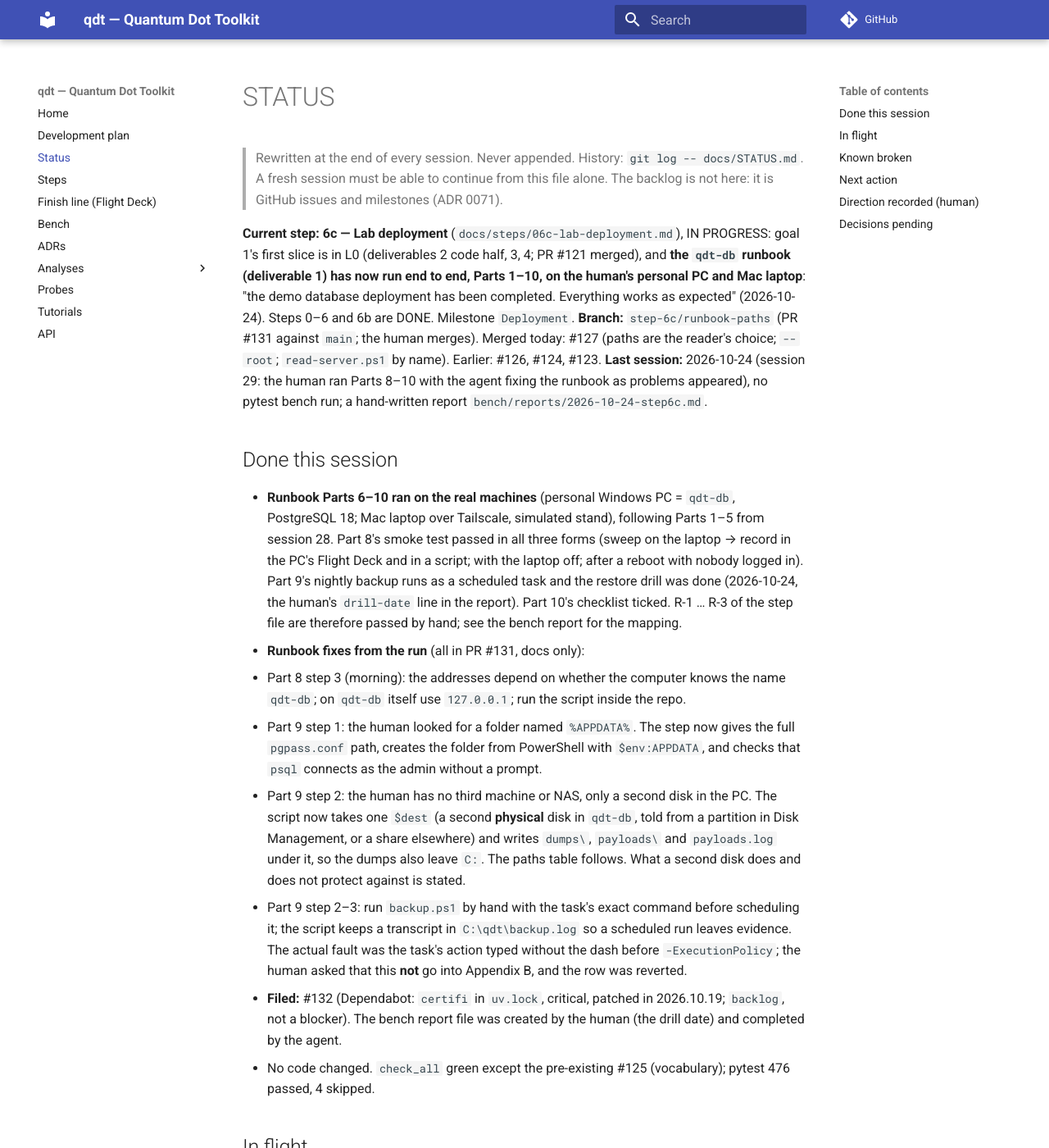
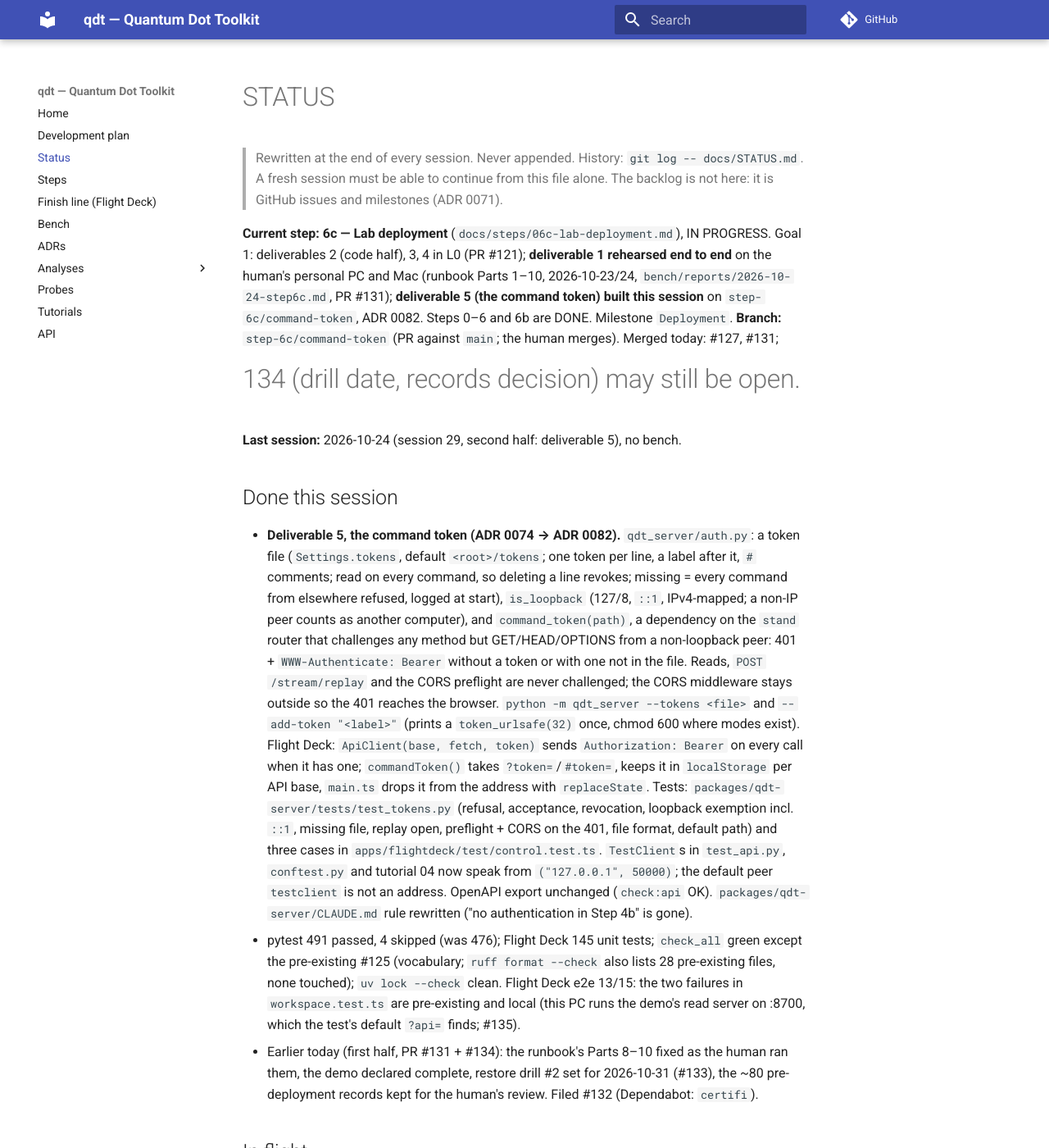
Before and after one commit to CowboyQuantum/qdt, an MkDocs documentation site: the page built from docs/STATUS.md, in a window 1280 px wide and 1400 px high. Shown: the whole window at 82% size. Built offline with MkDocs 1.6.1 and Material for MkDocs 9.7.7, drawn with Linux system fonts in a browser that asks for light colours; comment, search, counter and statistics services are not loaded; some of the changed text lies outside the part shown.

Commit message:
docs(adr): 0082 — the command token file, per-request loopback exemption, Flight Deck's token handling; STATUS and step 6c for deliverable 5
Co-Authored-By: Claude Fable 5.1 <noreply@anthropic.com>

```diff
--- a/docs/STATUS.md
+++ b/docs/STATUS.md
@@ -4,69 +4,70 @@
 > A fresh session must be able to continue from this file alone.
 > The backlog is not here: it is GitHub issues and milestones (ADR 0071).
 
-**Current step:** **6c — Lab deployment** (`docs/steps/06c-lab-deployment.md`), IN PROGRESS: goal 1's first
-slice is in L0 (deliverables 2 code half, 3, 4; PR #121 merged), and **the `qdt-db` runbook (deliverable 1)
-has now run end to end, Parts 1–10, on the human's personal PC and Mac laptop**: "the demo database
-deployment has been completed. Everything works as expected" (2026-10-24). Steps 0–6 and 6b are DONE.
-Milestone `Deployment`.
-**Branch:** `step-6c/runbook-paths` (PR #131 against `main`; the human merges). Merged today: #127 (paths
-are the reader's choice; `--root`; `read-server.ps1` by name). Earlier: #126, #124, #123.
-**Last session:** 2026-10-24 (session 29: the human ran Parts 8–10 with the agent fixing the runbook as
-problems appeared), no pytest bench run; a hand-written report `bench/reports/2026-10-24-step6c.md`.
+**Current step:** **6c — Lab deployment** (`docs/steps/06c-lab-deployment.md`), IN PROGRESS. Goal 1:
+deliverables 2 (code half), 3, 4 in L0 (PR #121); **deliverable 1 rehearsed end to end** on the human's
+personal PC and Mac (runbook Parts 1–10, 2026-10-23/24, `bench/reports/2026-10-24-step6c.md`, PR #131);
+**deliverable 5 (the command token) built this session** on `step-6c/command-token`, ADR 0082. Steps 0–6
+and 6b are DONE. Milestone `Deployment`.
+**Branch:** `step-6c/command-token` (PR against `main`; the human merges). Merged today: #127, #131;
+#134 (drill date, records decision) may still be open.
+**Last session:** 2026-10-24 (session 29, second half: deliverable 5), no bench.
 
 ## Done this session
-- **Runbook Parts 6–10 ran on the real machines** (personal Windows PC = `qdt-db`, PostgreSQL 18; Mac laptop
-  over Tailscale, simulated stand), following Parts 1–5 from session 28. Part 8's smoke test passed in all
-  three forms (sweep on the laptop → record in the PC's Flight Deck and in a script; with the laptop off;
-  after a reboot with nobody logged in). Part 9's nightly backup runs as a scheduled task and the restore
-  drill was done (2026-10-24, the human's `drill-date` line in the report). Part 10's checklist ticked.
-  R-1 … R-3 of the step file are therefore passed by hand; see the bench report for the mapping.
-- **Runbook fixes from the run** (all in PR #131, docs only):
-  - Part 8 step 3 (morning): the addresses depend on whether the computer knows the name `qdt-db`; on
-    `qdt-db` itself use `127.0.0.1`; run the script inside the repo.
-  - Part 9 step 1: the human looked for a folder named `%APPDATA%`. The step now gives the full
-    `pgpass.conf` path, creates the folder from PowerShell with `$env:APPDATA`, and checks that `psql`
-    connects as the admin without a prompt.
-  - Part 9 step 2: the human has no third machine or NAS, only a second disk in the PC. The script now takes
-    one `$dest` (a second **physical** disk in `qdt-db`, told from a partition in Disk Management, or a share
-    elsewhere) and writes `dumps\`, `payloads\` and `payloads.log` under it, so the dumps also leave `C:`.
-    The paths table follows. What a second disk does and does not protect against is stated.
-  - Part 9 step 2–3: run `backup.ps1` by hand with the task's exact command before scheduling it; the
-    script keeps a transcript in `C:\qdt\backup.log` so a scheduled run leaves evidence. The actual fault was
-    the task's action typed without the dash before `-ExecutionPolicy`; the human asked that this **not**
-    go into Appendix B, and the row was reverted.
-- **Filed:** #132 (Dependabot: `certifi` in `uv.lock`, critical, patched in 2026.10.19; `backlog`, not a
-  blocker). The bench report file was created by the human (the drill date) and completed by the agent.
-- No code changed. `check_all` green except the pre-existing #125 (vocabulary); pytest 476 passed, 4 skipped.
+- **Deliverable 5, the command token (ADR 0074 → ADR 0082).** `qdt_server/auth.py`: a token file
+  (`Settings.tokens`, default `<root>/tokens`; one token per line, a label after it, `#` comments; read on
+  every command, so deleting a line revokes; missing = every command from elsewhere refused, logged at
+  start), `is_loopback` (127/8, `::1`, IPv4-mapped; a non-IP peer counts as another computer), and
+  `command_token(path)`, a dependency on the `stand` router that challenges any method but
+  GET/HEAD/OPTIONS from a non-loopback peer: 401 + `WWW-Authenticate: Bearer` without a token or with
+  one not in the file. Reads, `POST /stream/replay` and the CORS preflight are never challenged; the CORS
+  middleware stays outside so the 401 reaches the browser. `python -m qdt_server --tokens <file>` and
+  `--add-token "<label>"` (prints a `token_urlsafe(32)` once, chmod 600 where modes exist). Flight Deck:
+  `ApiClient(base, fetch, token)` sends `Authorization: Bearer` on every call when it has one;
+  `commandToken()` takes `?token=`/`#token=`, keeps it in `localStorage` per API base, `main.ts` drops it
+  from the address with `replaceState`. Tests: `packages/qdt-server/tests/test_tokens.py` (refusal,
+  acceptance, revocation, loopback exemption incl. `::1`, missing file, replay open, preflight + CORS on
+  the 401, file format, default path) and three cases in `apps/flightdeck/test/control.test.ts`.
+  `TestClient`s in `test_api.py`, `conftest.py` and tutorial 04 now speak from `("127.0.0.1", 50000)`;
+  the default peer `testclient` is not an address. OpenAPI export unchanged (`check:api` OK).
+  `packages/qdt-server/CLAUDE.md` rule rewritten ("no authentication in Step 4b" is gone).
+- pytest 491 passed, 4 skipped (was 476); Flight Deck 145 unit tests; `check_all` green except the
+  pre-existing #125 (vocabulary; `ruff format --check` also lists 28 pre-existing files, none touched);
+  `uv lock --check` clean. Flight Deck e2e 13/15: the two failures in `workspace.test.ts` are pre-existing
+  and local (this PC runs the demo's read server on :8700, which the test's default `?api=` finds; #135).
+- Earlier today (first half, PR #131 + #134): the runbook's Parts 8–10 fixed as the human ran them, the
+  demo declared complete, restore drill #2 set for 2026-10-31 (#133), the ~80 pre-deployment records
+  kept for the human's review. Filed #132 (Dependabot: `certifi`).
 
 ## In flight
-- PR #131 awaits the human's merge (five docs commits plus this STATUS/report/step-file commit).
+- PR for `step-6c/command-token` awaits the human's merge; #134 too if not yet merged.
 - **Still unverified:** `deploy/qdt-db/mac-payload-mount.sh` as a script (merged in #126; the steps it
   automates are verified by hand). The human runs `uninstall` then `install` on the Mac as the test.
-- The database holds ~80 records dated before it existed, from a development cache synced at a stand
-  server's first start (ADR 0080); the human has not said whether to keep them or give the lab stand its
-  own `--root`.
-- Open UI findings from the run: #130 (History's open/analyse buttons hidden when the pane is narrow),
-  #122, #120, #119.
+- The token is not yet in the runbook: ADR 0082's "must now" puts a token section where a stand server
+  is first bound off loopback (the lab PC, deliverable 13). The demo laptop runs Flight Deck and the
+  stand server together, so it needs none.
+- Open UI findings: #130, #122, #120, #119.
 
 ## Known broken
 Open blockers: none (`gh issue list --label blocker`). Everything else: `gh issue list`.
 
 ## Next action
-**Agent, next session:** deliverable 5 (the command token: a stand server bound off loopback refuses
-`POST`/`DELETE` without a bearer token from its token file; loopback exempt; Flight Deck sends the token it
-was given and hides commands on a read-only server) with the step file's L0 rows, then the scripted
-`bench/test_l1_remote_read.py` for R-1 … R-4 so the next runbook run (the lab PC) is a pytest run, not a
-hand report. Branch `step-6c/<short-name>`. Blockers from the human's machines first, if any appear.
-**Human:** merge #131; decide on the ~80 pre-deployment records; put the next restore drill in the
-calendar; the lab PC is a second run of the same runbook when its time comes (deliverable 1's last part;
-deliverable 6, the IT checklist, precedes it).
+**Agent, next session:** the scripted `bench/test_l1_remote_read.py` for R-1 … R-4 (`PLANNED_BY` the step
+file), so the lab-PC run of the runbook is a pytest bench report rather than a hand-written one; R-4 is
+now testable (a command from another computer without a token is refused). Then deliverable 6 (the plan
+§9 IT checklist rewritten from Analysis 0003 and this step). Branch `step-6c/<short-name>`. Blockers from
+the human's machines first, if any appear.
+**Human:** merge the PR(s); the Mac mount script's `uninstall`/`install` test; review the ~80
+pre-deployment records for gaps in what a measurement record carries (findings → issues on
+`Deployment`); restore drill #2 on 2026-10-31 (#133).
 
 ## Direction recorded (human)
-- **2026-10-24 (session 29):** ran Parts 6–10. "For the purpose of this demonstration, I don't have a third
-  workstation or NAS to serve as backup, so then the host will have to be the database PC (`qdt-db`) but on
-  a different drive." On the missing-dash fault: "there's no need to add that to the appendix." Then: "the
-  demo database deployment has been completed. Everything works as expected."
+- **2026-10-24 (session 29):** ran Parts 6–10 of the runbook. "For the purpose of this demonstration, I
+  don't have a third workstation or NAS to serve as backup, so then the host will have to be the database
+  PC (`qdt-db`) but on a different drive." On the missing-dash fault: "there's no need to add that to the
+  appendix." "The demo database deployment has been completed. Everything works as expected." "Schedule
+  the next drill for next week" (2026-10-31, #133). "Keep the predeployment records for me to review for
+  gaps in information in measurement records." Then: "start deliverable 5."
 - **2026-10-23 (session 28):** ran the runbook on the personal PC and the Mac; asked for the runbook to be
   updated with the Mac mount method "at least for macbooks"; asked whether Windows needs the same (no: the
   UNC path connects on demand with `cmdkey`'s credential and fails safely when the share is away) and
```
Also changed, not shown: docs/adr/0082-command-token-file-and-flight-deck-token-handling.md (added, +72 -0 lines), docs/adr/README.md (+1 -0 lines), docs/steps/06c-lab-deployment.md (+7 -3 lines).
